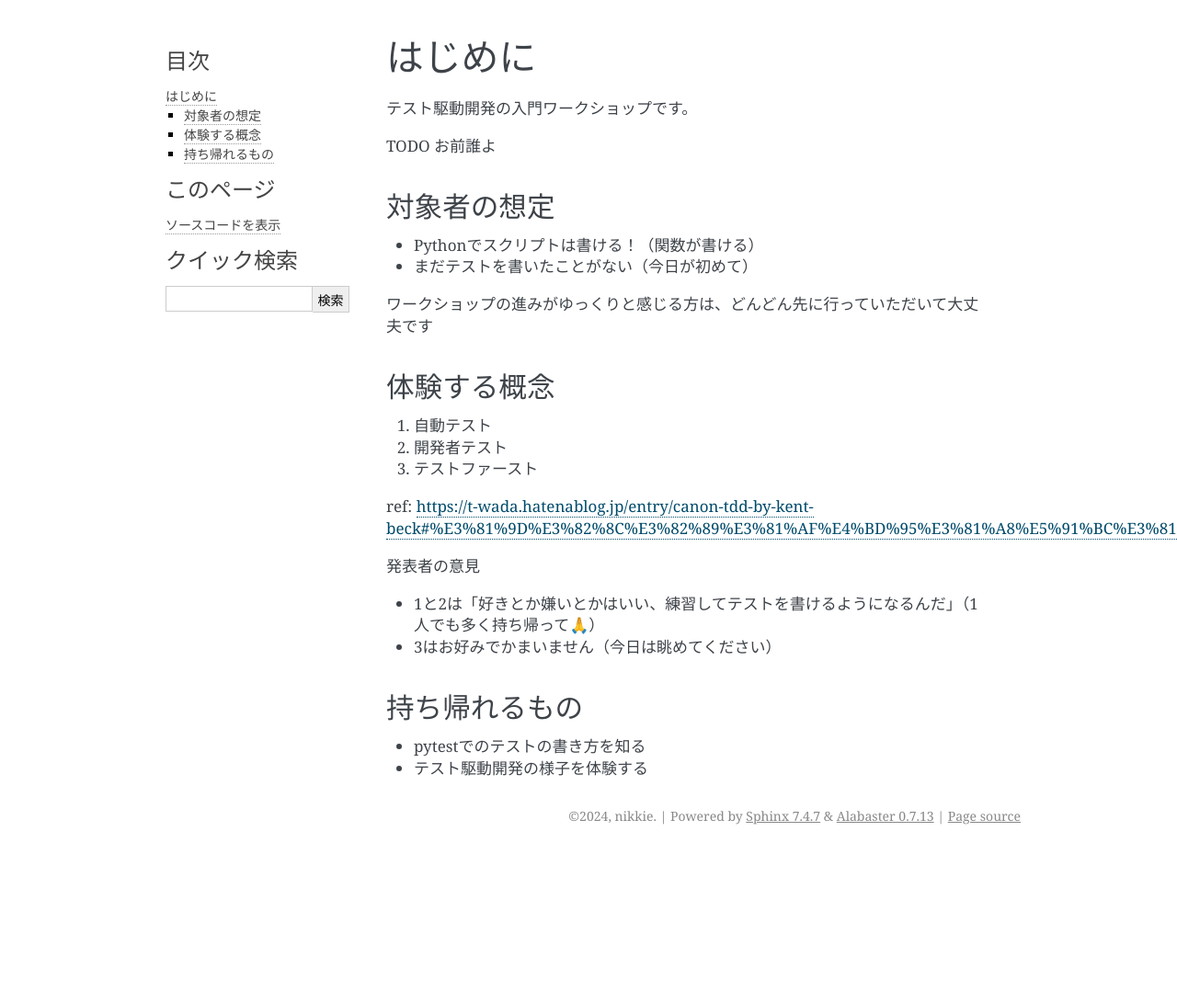
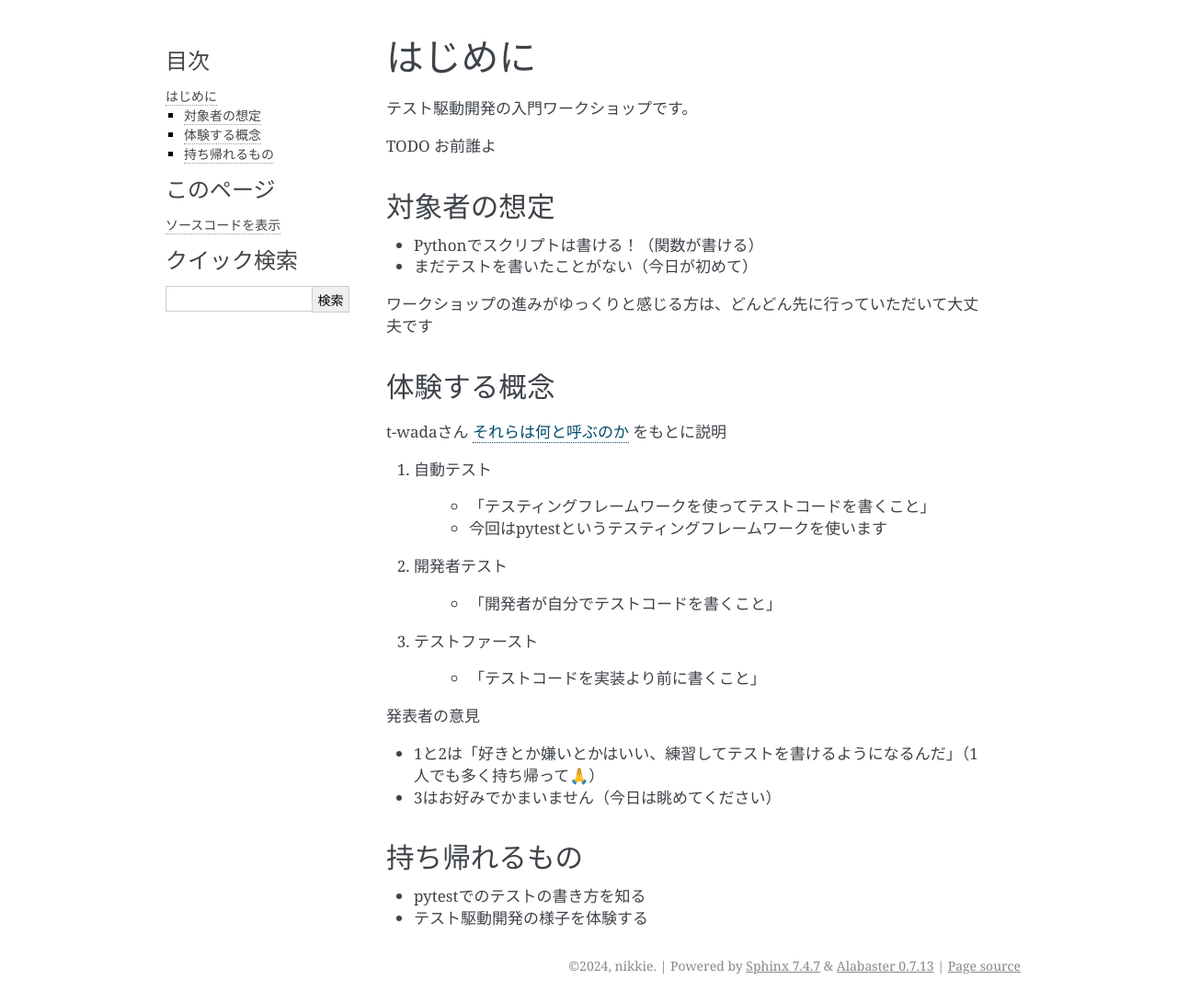
Before and after one commit to ftnext/first-python-test-2024, a Sphinx documentation site: the page built from docs/source/introduction.rst, in a window 1280 px wide. Shown: the whole page at 92% size. Built offline with Sphinx 7.4.7, drawn with Linux system fonts in a browser that asks for light colours; before the commit the page ends 927 px from its top, so only the background shows below that.

Commit message:
[feat] Add concept's definitions

```diff
--- a/docs/source/introduction.rst
+++ b/docs/source/introduction.rst
@@ -18,11 +18,20 @@ TODO お前誰よ
 体験する概念
 --------------------
 
+t-wadaさん `それらは何と呼ぶのか <https://t-wada.hatenablog.jp/entry/canon-tdd-by-kent-beck#%E3%81%9D%E3%82%8C%E3%82%89%E3%81%AF%E4%BD%95%E3%81%A8%E5%91%BC%E3%81%B6%E3%81%AE%E3%81%8B>`__ をもとに説明
+
 1. 自動テスト
+
+    * 「テスティングフレームワークを使ってテストコードを書くこと」
+    * 今回はpytestというテスティングフレームワークを使います
+
 2. 開発者テスト
+
+    * 「開発者が自分でテストコードを書くこと」
+
 3. テストファースト
 
-ref: https://t-wada.hatenablog.jp/entry/canon-tdd-by-kent-beck#%E3%81%9D%E3%82%8C%E3%82%89%E3%81%AF%E4%BD%95%E3%81%A8%E5%91%BC%E3%81%B6%E3%81%AE%E3%81%8B
+    * 「テストコードを実装より前に書くこと」
 
 発表者の意見
 
```
